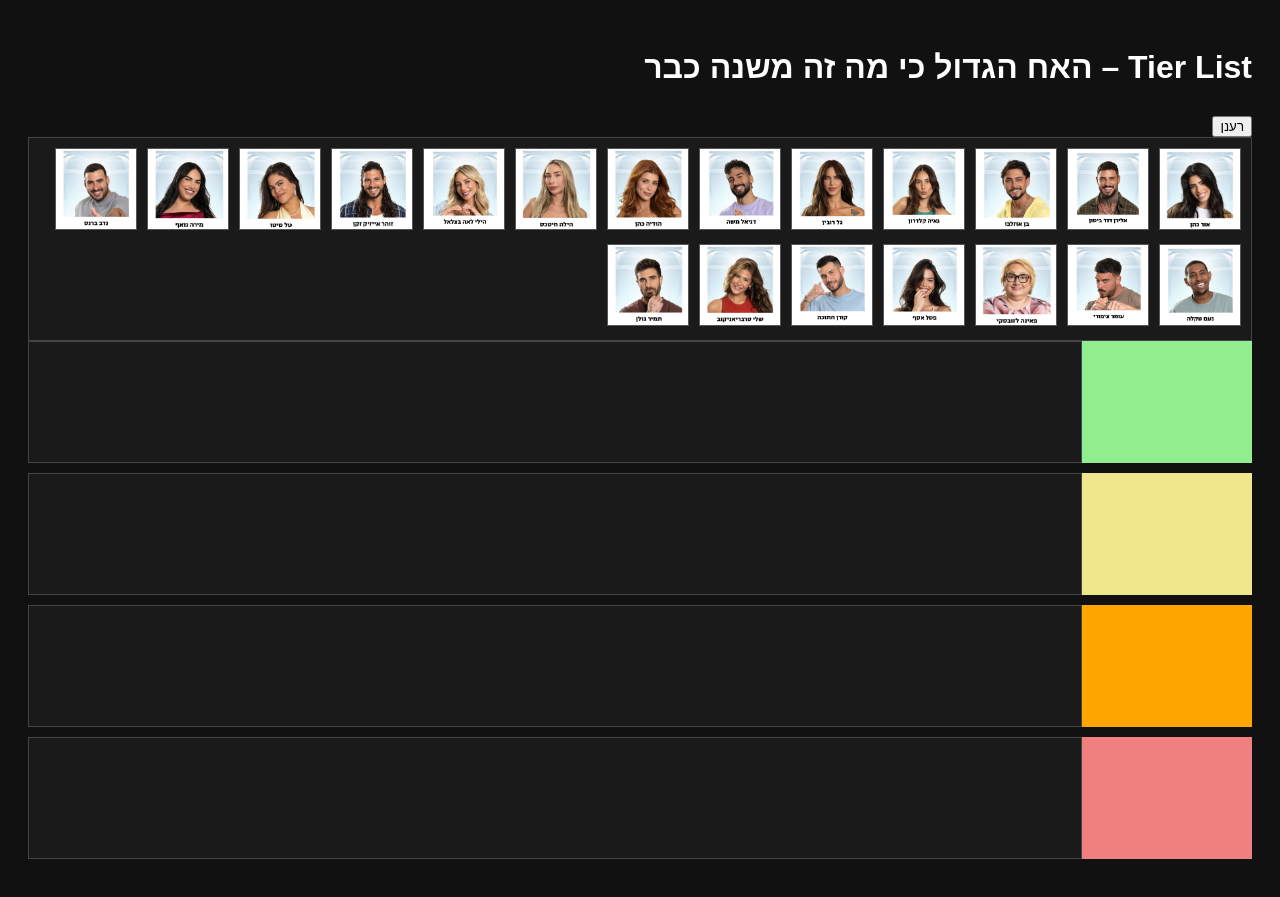
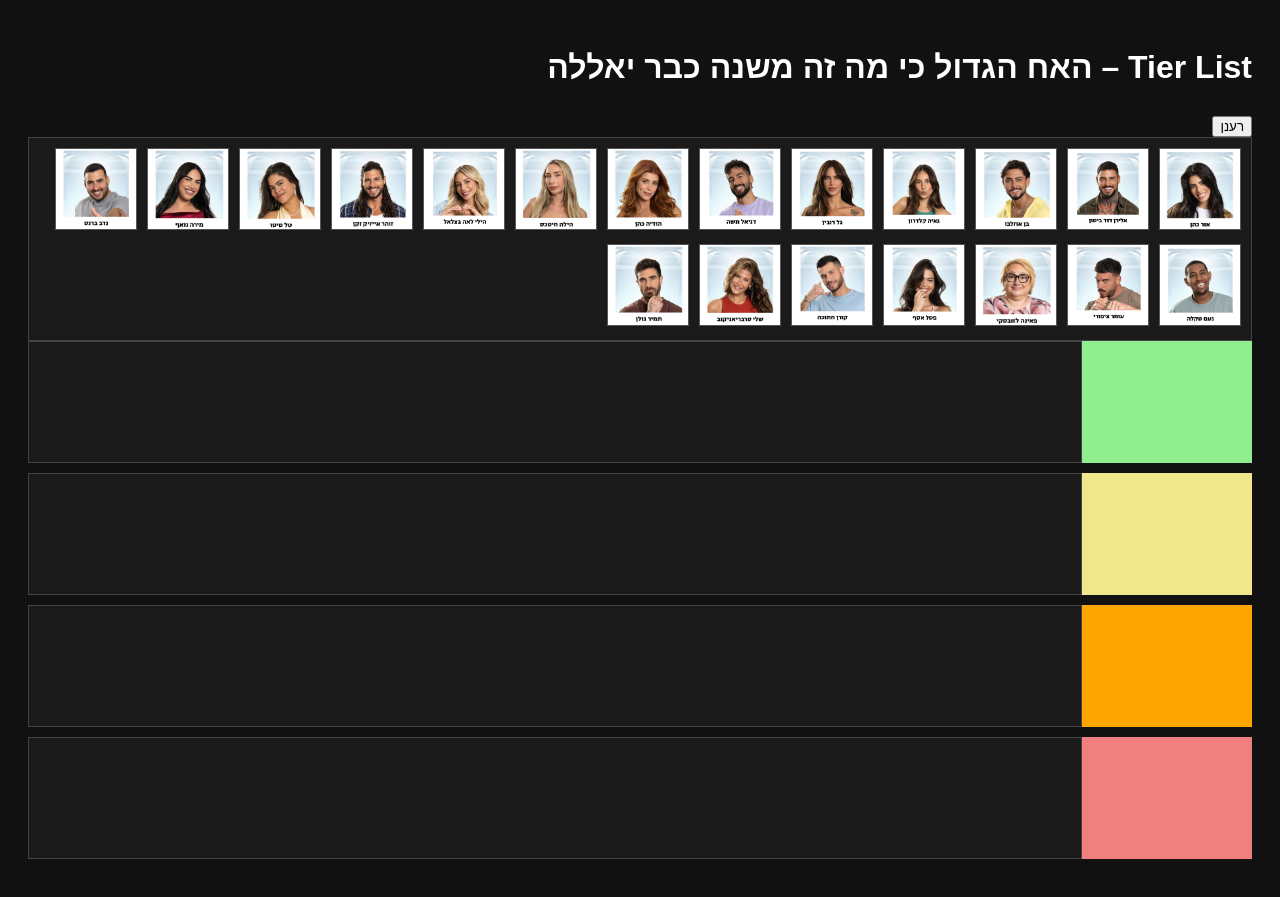
Before and after one commit to pizzapita/tier-list-ach, a plain HTML site: page index.html in a window 1280 px wide. Drawn offline with Linux system fonts and the light colour scheme.

Commit message:
Update index.html

```diff
--- a/index.html
+++ b/index.html
@@ -16,7 +16,7 @@
 </head>
 <body dir="rtl">
 
-<h1>Tier List – האח הגדול כי מה זה משנה כבר</h1>
+<h1>Tier List – האח הגדול כי מה זה משנה כבר יאללה</h1>
 <button onclick="resetAll()">רענן</button>
 
 <div class="pool" data-tier="pool"></div>
```
